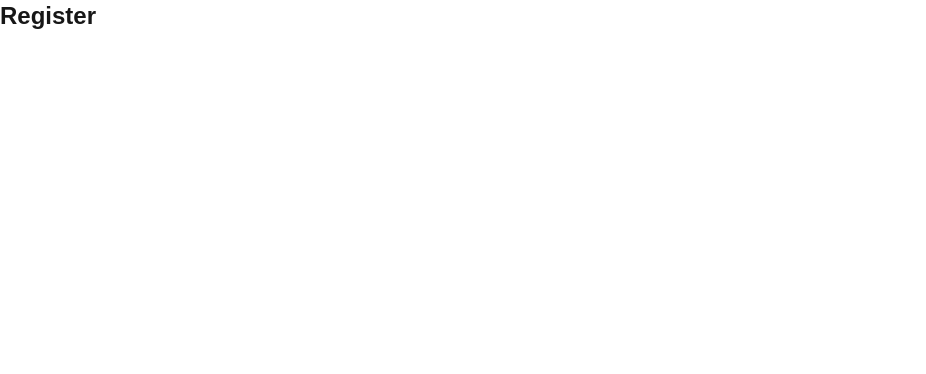
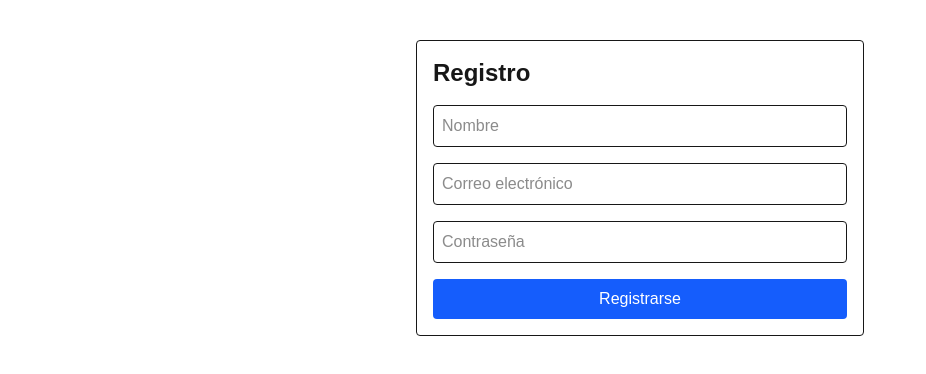
Before and after one commit to fmaraposo/speechcare-web, a Next.js app: page /register in a window 1280 px wide. Shown: the top 374 px of the page, without its empty margins (0-926 px from the left). Built offline with nearby package versions, Linux system fonts and the light colour scheme.

Commit message:
feat: implement login and registration forms with state management and error handling

```diff
--- a/src/app/login/page.tsx
+++ b/src/app/login/page.tsx
@@ -1,3 +1,53 @@
+"use client";
+
+import { useRouter } from "next/navigation";
+import { signIn } from "next-auth/react";
+import { useState } from "react";
+
 export default function LoginPage() {
-  return <h1 className="text-2xl font-bold">Login</h1>;
+  const router = useRouter();
+  const [formData, setFormData] = useState({ email: "", password: "" });
+  const [error, setError] = useState("");
+
+  const handleChange = (e: React.ChangeEvent<HTMLInputElement>) => {
+    setFormData({ ...formData, [e.target.name]: e.target.value });
+  };
+
+  const handleSubmit = async (e: React.FormEvent) => {
+    e.preventDefault();
+
+    const res = await signIn("credentials", {
+      email: formData.email,
+      password: formData.password,
+      redirect: false,
+    });
+
+    if (res?.error) {
+      setError("Email o contraseña inválidos");
+    } else {
+      router.push("/dashboard");
+    }
+  };
+
+  return (
+    <form onSubmit={handleSubmit}>
+      <h1>Login</h1>
+      <input
+        name="email"
+        type="email"
+        placeholder="Email"
+        value={formData.email}
+        onChange={handleChange}
+      />
+      <input
+        name="password"
+        type="password"
+        placeholder="Password"
+        value={formData.password}
+        onChange={handleChange}
+      />
+      <button type="submit">Entrar</button>
+      {error && <p style={{ color: "red" }}>{error}</p>}
+    </form>
+  );
 }
--- a/src/app/register/page.tsx
+++ b/src/app/register/page.tsx
@@ -1,3 +1,70 @@
+"use client";
+
+import { useState } from "react";
+
 export default function RegisterPage() {
-  return <h1 className="text-2xl font-bold">Register</h1>;
+  const [form, setForm] = useState({ name: "", email: "", password: "" });
+  const [error, setError] = useState("");
+  const [success, setSuccess] = useState("");
+
+  const handleChange = (e: React.ChangeEvent<HTMLInputElement>) => {
+    setForm({ ...form, [e.target.name]: e.target.value });
+  };
+
+  const handleSubmit = async (e: React.FormEvent) => {
+    e.preventDefault();
+    setError("");
+    setSuccess("");
+
+    const res = await fetch("/api/auth/register", {
+      method: "POST",
+      body: JSON.stringify(form),
+      headers: { "Content-Type": "application/json" },
+    });
+
+    if (!res.ok) {
+      const data = await res.json();
+      setError(data.error || "Algo salió mal.");
+    } else {
+      setSuccess("Usuario creado correctamente");
+      setForm({ name: "", email: "", password: "" });
+    }
+  };
+
+  return (
+    <div className="max-w-md mx-auto mt-10 p-4 border rounded">
+      <h1 className="text-2xl font-bold mb-4">Registro</h1>
+      <form onSubmit={handleSubmit} className="space-y-4">
+        <input
+          type="text"
+          name="name"
+          placeholder="Nombre"
+          value={form.name}
+          onChange={handleChange}
+          className="w-full border p-2 rounded"
+        />
+        <input
+          type="email"
+          name="email"
+          placeholder="Correo electrónico"
+          value={form.email}
+          onChange={handleChange}
+          className="w-full border p-2 rounded"
+        />
+        <input
+          type="password"
+          name="password"
+          placeholder="Contraseña"
+          value={form.password}
+          onChange={handleChange}
+          className="w-full border p-2 rounded"
+        />
+        <button type="submit" className="w-full bg-blue-600 text-white p-2 rounded">
+          Registrarse
+        </button>
+        {error && <p className="text-red-500">{error}</p>}
+        {success && <p className="text-green-600">{success}</p>}
+      </form>
+    </div>
+  );
 }
```
